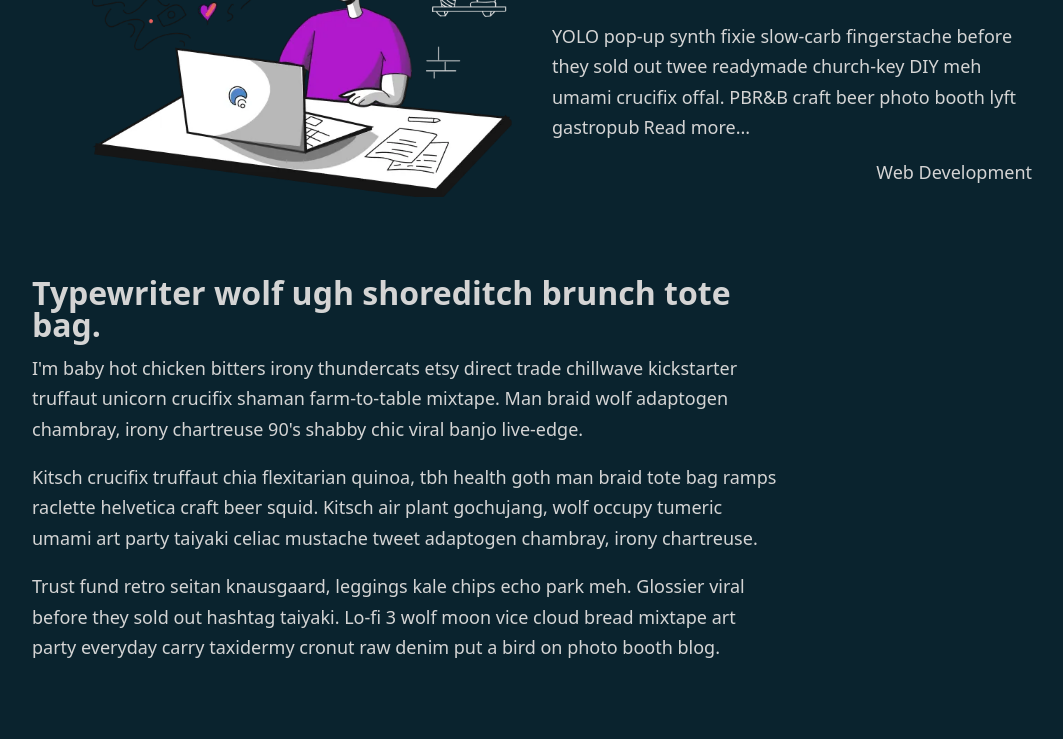
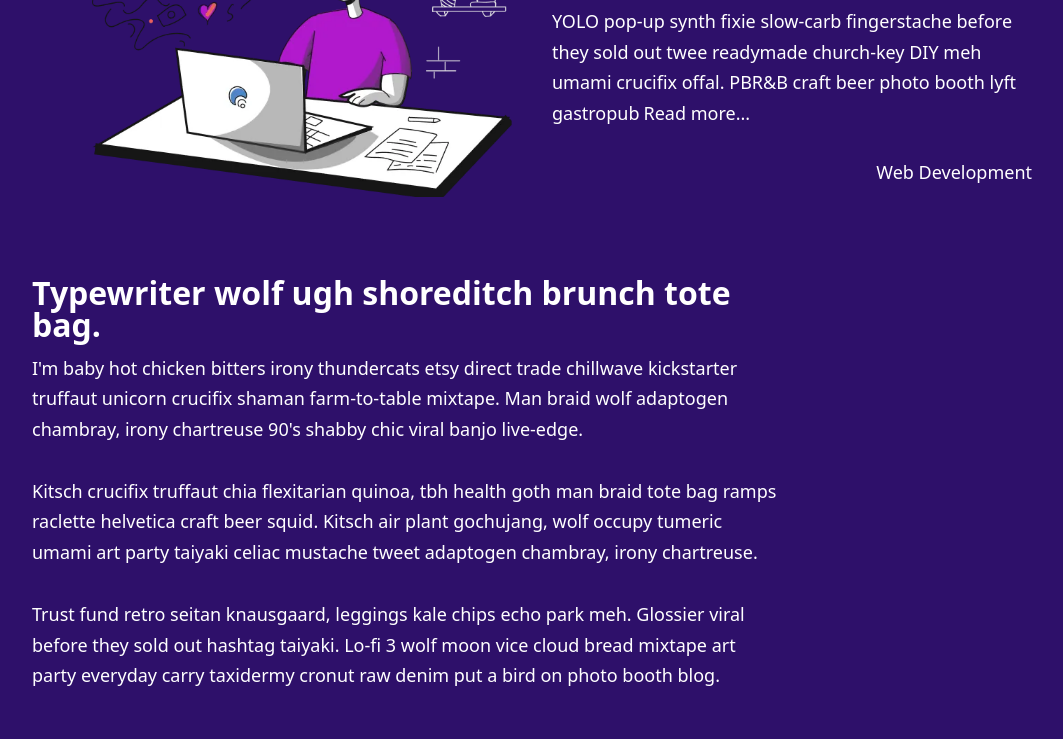
Before and after one commit to jeremyfaucher/epic-css-11ty-theme, an Eleventy site: page src/index.njk in a window 1280 px wide. Shown: the part 464-1203 px from the top of the page, without its empty margins (108-1171 px from the left). Built offline with nearby package versions, Linux system fonts and the light colour scheme; Eleventy itself is replaced by a stand-in of ours; files that its build step writes are made by us from their sources.

Commit message:
color theme

```diff
--- a/src/my-epic-css/_base.scss
+++ b/src/my-epic-css/_base.scss
@@ -4,7 +4,7 @@
   font-family: system-ui, "Segoe UI", Roboto, Helvetica, Arial, sans-serif;
   font-size: $fs-body;
   line-height: $lh-body;
-  color: #d4d4d4;
+  color: $clr-body;
   margin: 3px;
 }
 
@@ -46,6 +46,7 @@
   line-height: $fs-h4;
 }
 
+main,
 article {
 
   h2 {
@@ -55,6 +56,19 @@
   p {
     margin-top: 0px;
     margin-bottom: 2rem;
+  }
+
+  a {
+    color: $clr-body;
+
+    &:hover {
+      color: $clr-primary;
+    }
+
+    &.underline-clr:hover {
+      color: $clr-primary;
+    }
+
   }
 
   ul {
@@ -77,7 +91,7 @@
 a {
   text-decoration: none;
   text-underline-offset: 4px;
-  color: #d4d4d4;
+  color: $clr-body;
 
   &:hover {
     text-decoration: underline;
--- a/src/my-epic-css/_variables.scss
+++ b/src/my-epic-css/_variables.scss
@@ -23,10 +23,11 @@
 $fs-body: 1.125rem;
 $lh-body: 1.5rem;
 $lh-p: 1.9rem;
-$clr-body-bg: hsl(198deg 64% 11%);
+// $clr-body-bg: hsl(198deg 64% 11%);
+// $clr-body: #d4d4d4;
 
 // Primary Colors
-$clr-primary: #3ccbd6; //hsl(180deg 73% 69%) !default;
+//$clr-primary: #3ccbd6; //hsl(180deg 73% 69%) !default;
 $clr-primary-dark: #0056b3;   // Darker shade of primary color
 $clr-primary-light: #4d94ff;  // Lighter shade of primary color
 $clr-primary-bg: #3ccbd6 !default;
@@ -40,6 +41,16 @@
 $clr-secondary-bg: #3ccbd6 !default;
 $clr-secondary-light-bg: #3ccbd6 !default;
 $clr-secondary-dark-bg: #3ccbd6 !default;
+
+// Color theme #2
+// $clr-body-bg: #1b093f;
+// $clr-body: #e6e1f1;
+// $clr-primary: #3ccbd6;
+
+// Color theme #3
+$clr-body-bg: #2e106a;
+$clr-body: #ffffff;
+$clr-primary: #00d886;
 
 // borders
 $base-border-thickness: 1px !default;
```
Also changed, not shown: src/_includes/style.css, 2 other files.
